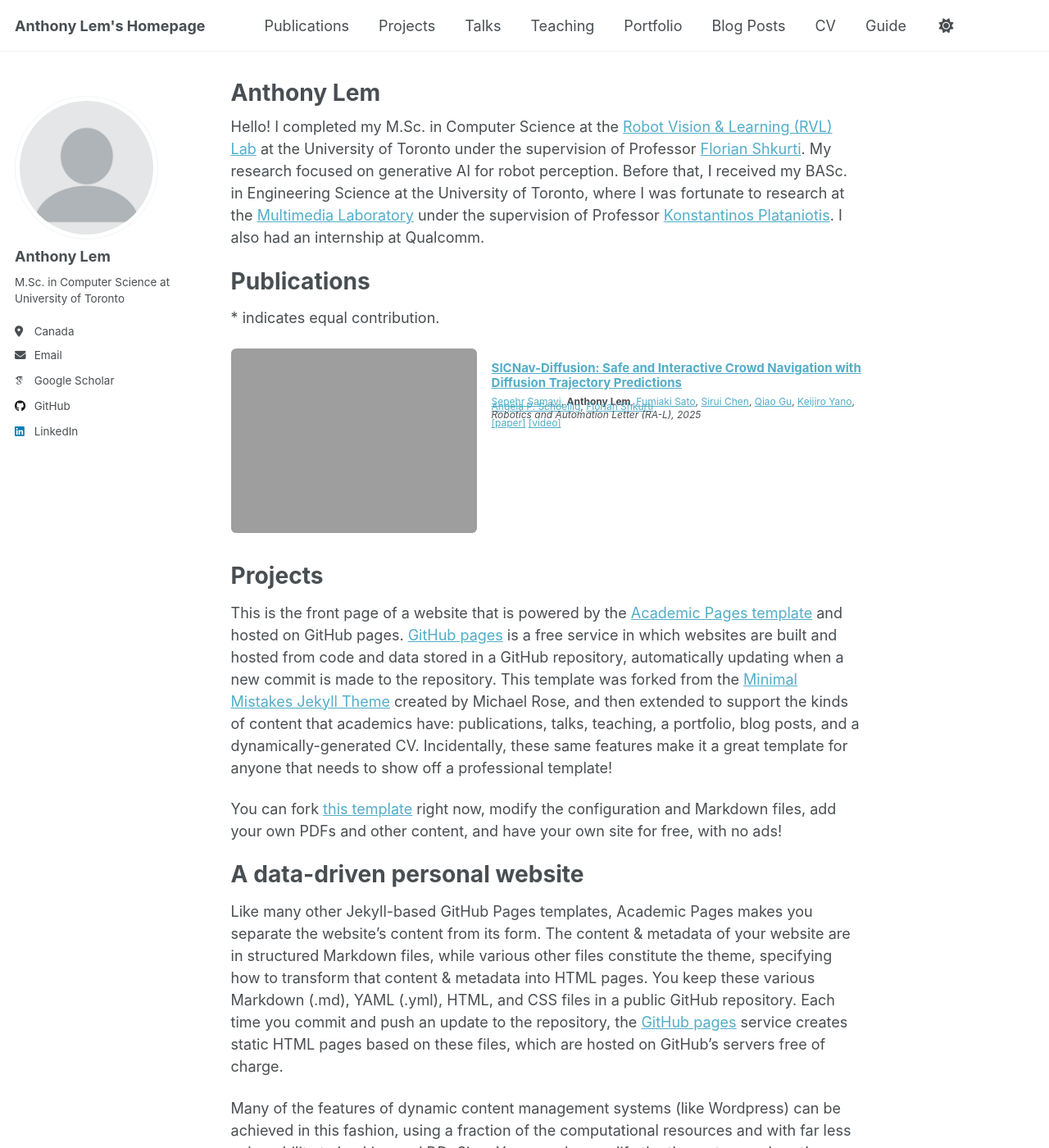
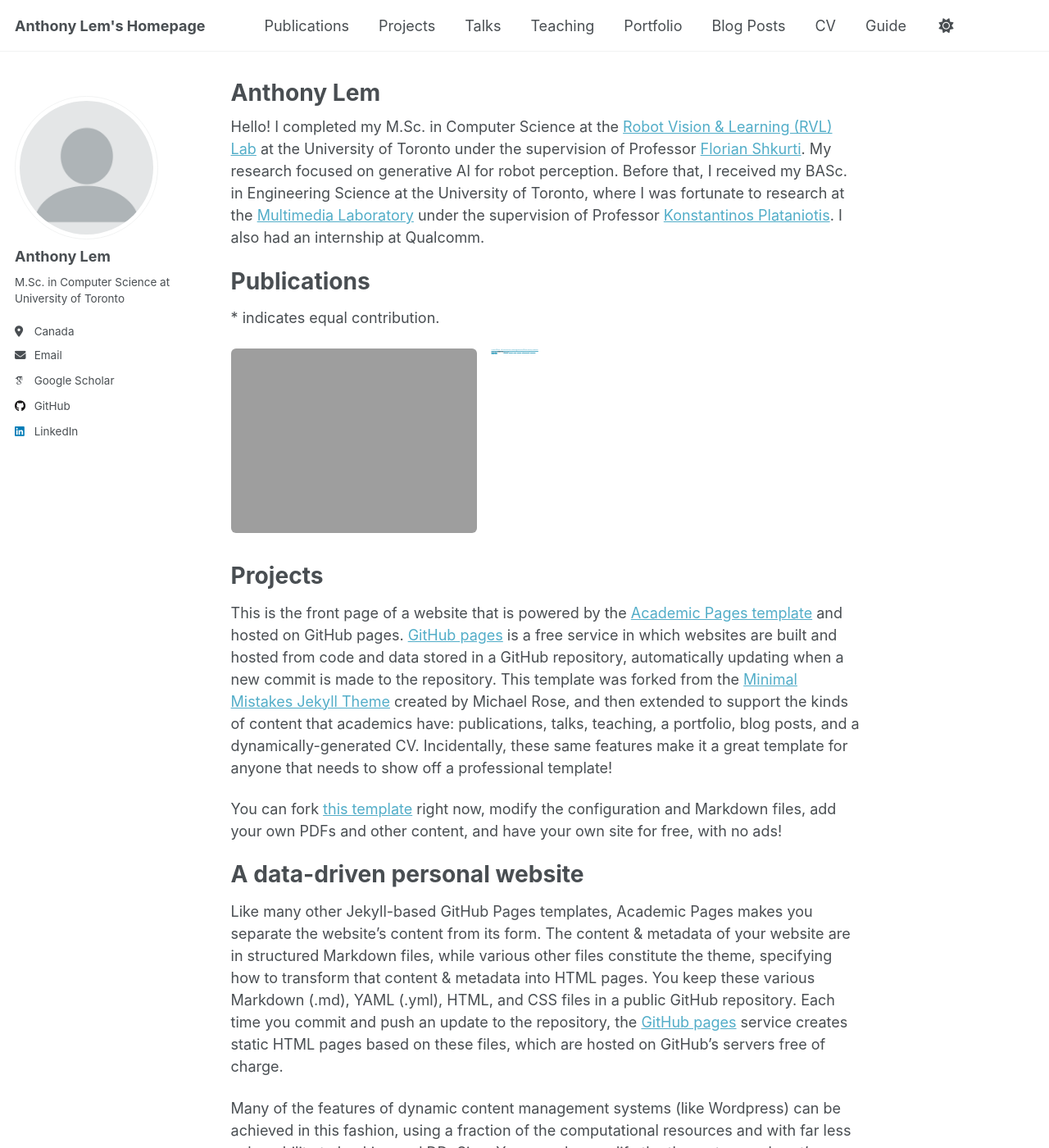
Before and after one commit to Anthonyjlem/Anthonyjlem.github.io, a Jekyll site: the page built from _pages/about.md, in a window 1280 px wide and 1400 px high. Shown: the whole window at 82% size. Built offline with Jekyll 4.4.1, drawn with Linux system fonts in a browser that asks for light colours; some web fonts are replaced; a script that is not in the unit is left out.

Commit message:
Reduce publication font size to 1px

```diff
--- a/assets/css/main.scss
+++ b/assets/css/main.scss
@@ -74,7 +74,7 @@ html {
   align-items: flex-start; /* align image with top of text */
   gap: 1rem;               /* space between image and text */
   margin-bottom: 2rem;     /* space between publication entries */
-  font-size: 12px;
+  font-size: 1px;
   line-height: 0.5;
 }
 
```
